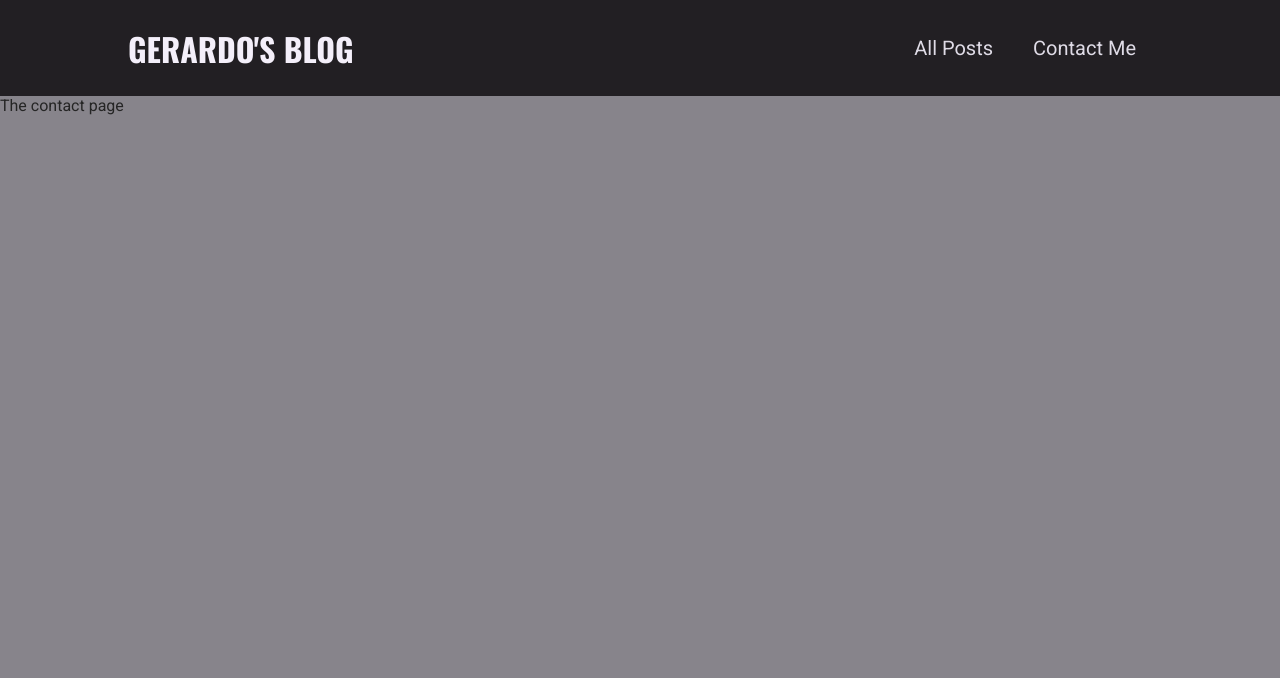
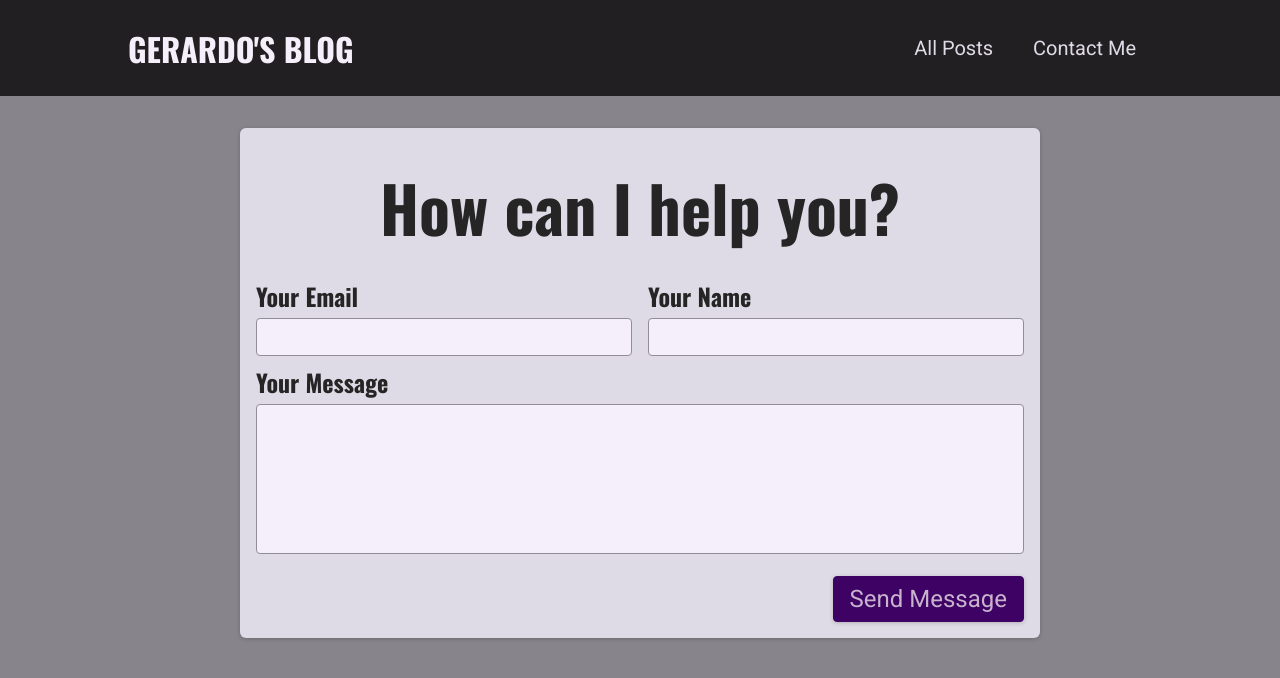
Before and after one commit to thegera4/nextjs-blog, a Next.js app: page /contact in a window 1280 px wide. Shown: the top 678 px of the page. Built offline with nearby package versions, Linux system fonts and the light colour scheme.

Commit message:
update: added api route and mongo db

```diff
--- /dev/null
+++ b/components/Contact/ContactForm.js
@@ -0,0 +1,144 @@
+import { useState, useEffect } from 'react';
+import Notification from '../ui/notification';
+import classes from './ContactForm.module.css';
+
+async function sendContactData(contactDetails){
+  const response = await fetch('/api/contact', {
+      method: 'POST',
+      body: JSON.stringify(contactDetails),
+      headers: {
+        'Content-Type': 'application/json'
+      }
+    });
+    const data = await response.json();
+    if(!response.ok) {
+      throw new Error(data.message || 'Something went wrong!');
+    }
+}
+
+function ContactForm() {
+  const [enteredData, setEnteredData] = useState({
+    email: '',
+    name: '',
+    message: ''
+  });
+  const [requestStatus, setRequestStatus] = useState();
+  const [requestError, setRequestError] = useState();
+
+  useEffect(() => {
+    if (requestStatus === 'success' || requestStatus === 'error') {
+      const timer = setTimeout(() => {
+        setRequestStatus(null);
+        setRequestError(null);
+      }, 3000);
+
+      return () => clearTimeout(timer);
+    }
+  }, [requestStatus]);
+
+  async function sendMessageHandler(event) {
+    event.preventDefault();
+
+    setRequestStatus('pending');
+
+    try{
+      await sendContactData(enteredData);
+      setRequestStatus('success');
+      setEnteredData({
+        email: '',
+        name: '',
+        message: ''
+      });
+    }catch(error){
+      setRequestError(error.message);
+      setRequestStatus('error');
+    }
+  }
+
+  let notification;
+
+  if (requestStatus === 'pending') {
+    notification = {
+      status: 'pending',
+      title: 'Sending message...',
+      message: 'Your message is on its way!'
+    }
+  }
+
+  if (requestStatus === 'success') {
+    notification = {
+      status: 'success',
+      title: 'Success!',
+      message: 'Message sent successfully!'
+    }
+  }
+
+  if (requestStatus === 'error') {
+    notification = {
+      status: 'error',
+      title: 'Error!',
+      message: requestError
+    }
+  }
+
+  return (
+    <section className={classes.contact}>
+    <h1>How can I help you?</h1>
+      <form className={classes.form} onSubmit={sendMessageHandler}>
+        <div className={classes.controls}>
+          <div className={classes.control}>
+            <label htmlFor='email'>Your Email</label>
+            <input
+              type='email'
+              id='email'
+              required
+              value={enteredData.email}
+              onChange={event => setEnteredData({
+                ...enteredData,
+                email: event.target.value
+              })}
+            />
+          </div>
+          <div className={classes.control}>
+            <label htmlFor='name'>Your Name</label>
+            <input
+              type='text'
+              id='name'
+              required
+              value={enteredData.name}
+              onChange={event => setEnteredData({
+                ...enteredData,
+                name: event.target.value
+              })}
+            />
+          </div>
+        </div>
+        <div className={classes.control}>
+          <label htmlFor='message'>Your Message</label>
+          <textarea
+            id='message'
+            rows='5'
+            required
+            value={enteredData.message}
+            onChange={event => setEnteredData({
+              ...enteredData,
+              message: event.target.value
+            })}
+          ></textarea>
+        </div>
+        <div className={classes.actions}>
+          <button>Send Message</button>
+        </div>
+      </form>
+      {notification &&
+        <Notification
+          status={notification.status}
+          title={notification.title}
+          message={notification.message}
+        />
+      }
+    </section>
+  )
+}
+
+export default ContactForm
--- /dev/null
+++ b/components/Contact/ContactForm.module.css
@@ -0,0 +1,73 @@
+.contact {
+  margin: var(--size-8) auto;
+  border-radius: 6px;
+  background-color: var(--color-grey-100);
+  width: 90%;
+  max-width: 50rem;
+  padding: var(--size-4);
+  box-shadow: 0 1px 4px rgba(0, 0, 0, 0.2);
+  font-size: var(--size-6);
+}
+
+.contact h1 {
+  font-size: var(--size-8);
+  margin: var(--size-4) 0;
+  text-align: left;
+}
+
+.form label {
+  display: block;
+  font-family: 'Oswald', sans-serif;
+  font-weight: bold;
+  margin: var(--size-2) 0 var(--size-1) 0;
+}
+
+.form input,
+.form textarea {
+  font: inherit;
+  padding: var(--size-1);
+  border-radius: 4px;
+  width: 100%;
+  border: 1px solid var(--color-grey-400);
+  background-color: var(--color-grey-50);
+  resize: none;
+}
+
+.controls {
+  display: flex;
+  column-gap: 1rem;
+  flex-wrap: wrap;
+}
+
+.control {
+  flex: 1;
+  min-width: 10rem;
+}
+
+.actions {
+  margin-top: var(--size-4);
+  text-align: right;
+}
+
+.form button {
+  font: inherit;
+  cursor: pointer;
+  background-color: var(--color-primary-700);
+  border: 1px solid var(--color-primary-700);
+  padding: var(--size-2) var(--size-4);
+  border-radius: 4px;
+  color: var(--color-primary-50);
+  box-shadow: 0 1px 4px rgba(0, 0, 0, 0.2);
+}
+
+.form button:hover {
+  background-color: var(--color-primary-500);
+  border-color: var(--color-primary-500);
+}
+
+@media (min-width: 768px) {
+  .contact h1 {
+    font-size: var(--size-16);
+    text-align: center;
+  }
+}
--- /dev/null
+++ b/components/ui/notification.js
@@ -0,0 +1,28 @@
+import ReactDOM from 'react-dom';
+
+import classes from './notification.module.css';
+
+function Notification(props) {
+  const { title, message, status } = props;
+
+  let statusClasses = '';
+
+  if (status === 'success') {
+    statusClasses = classes.success;
+  }
+
+  if (status === 'error') {
+    statusClasses = classes.error;
+  }
+
+  const cssClasses = `${classes.notification} ${statusClasses}`;
+
+  return (
+    <div className={cssClasses}>
+      <h2>{title}</h2>
+      <p>{message}</p>
+    </div>
+  );
+}
+
+export default Notification;
--- /dev/null
+++ b/components/ui/notification.module.css
@@ -0,0 +1,43 @@
+.notification {
+  display: flex;
+  justify-content: space-between;
+  align-items: center;
+  color: var(--color-grey-100);
+  background-color: var(--color-grey-800);
+  padding: 0 var(--size-8);
+  box-shadow: 0 1px 8px rgba(0, 0, 0, 0.2);
+  position: fixed;
+  height: 5rem;
+  bottom: 0;
+  width: 100%;
+  left: 0;
+  border-top-right-radius: 0;
+  border-top-left-radius: 0;
+}
+
+.notification h2 {
+  font-size: var(--size-6);
+  margin: 0;
+}
+
+.notification p {
+  margin: 0;
+}
+
+.success {
+  background-color: var(--color-success-500);
+  color: var(--color-grey-800);
+}
+
+.error {
+  background-color: var(--color-error-500);
+}
+
+@media (min-width: 768px) {
+  .notification {
+    width: 40rem;
+    left: calc(50% - 20rem);
+    border-top-right-radius: 6px;
+    border-top-left-radius: 6px;
+  }
+}
--- a/package.json
+++ b/package.json
@@ -11,6 +11,7 @@
   "dependencies": {
     "@next/font": "13.1.2",
     "gray-matter": "^4.0.3",
+    "mongodb": "^4.13.0",
     "next": "13.1.2",
     "react": "18.2.0",
     "react-dom": "18.2.0",
--- /dev/null
+++ b/pages/api/contact.js
@@ -0,0 +1,36 @@
+import { MongoClient } from 'mongodb';
+
+export default async function handler (req, res){
+  if (req.method === 'POST') {
+    const { email, name, message } = req.body;
+    if (!email || !email.includes('@') || !name || name.trim() === '' || !message || message.trim() === '') {
+      res.status(422).json({ message: 'Please fill all inputs' });
+      return;
+    }
+
+    const newMessage = { email, name, message };
+
+    let client;
+
+    try{
+      client = await MongoClient.connect(process.env.MONGODB_URI)
+    }catch(err){
+      res.status(500).json({ message: 'Could not connect to the database' });
+      return;
+    }
+
+    const db = client.db();
+
+    try{
+      const result = await db.collection('messages').insertOne(newMessage);
+      newMessage.id = result.insertedId;
+    }catch(err){
+      res.status(500).json({ message: 'Could not store message' });
+      return
+    }finally{
+      client.close();
+    }
+
+    res.status(201).json({ message: 'Message stored successfully!', message: newMessage });
+  }
+}
--- a/pages/api/hello.js
+++ /dev/null
@@ -1,5 +0,0 @@
-// Next.js API route support: https://nextjs.org/docs/api-routes/introduction
-
-export default function handler(req, res) {
-  res.status(200).json({ name: 'John Doe' })
-}
--- a/pages/contact.js
+++ b/pages/contact.js
@@ -1,9 +1,8 @@
+import ContactForm from "@/components/Contact/ContactForm";
 
 
 export default function ContactPage() {
   return (
-    <div>
-      The contact page
-    </div>
+    <ContactForm />
   )
 }
```
Also changed, not shown: 2 other files (tests, documents, lock files or other folders).
